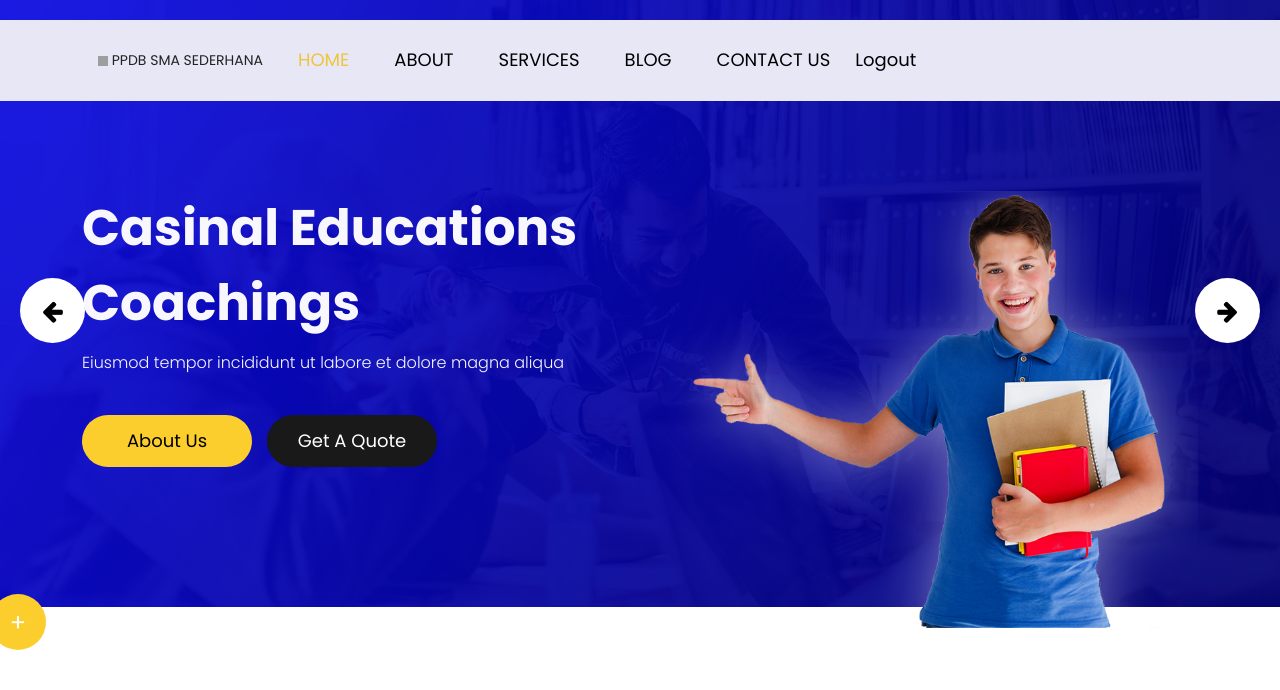
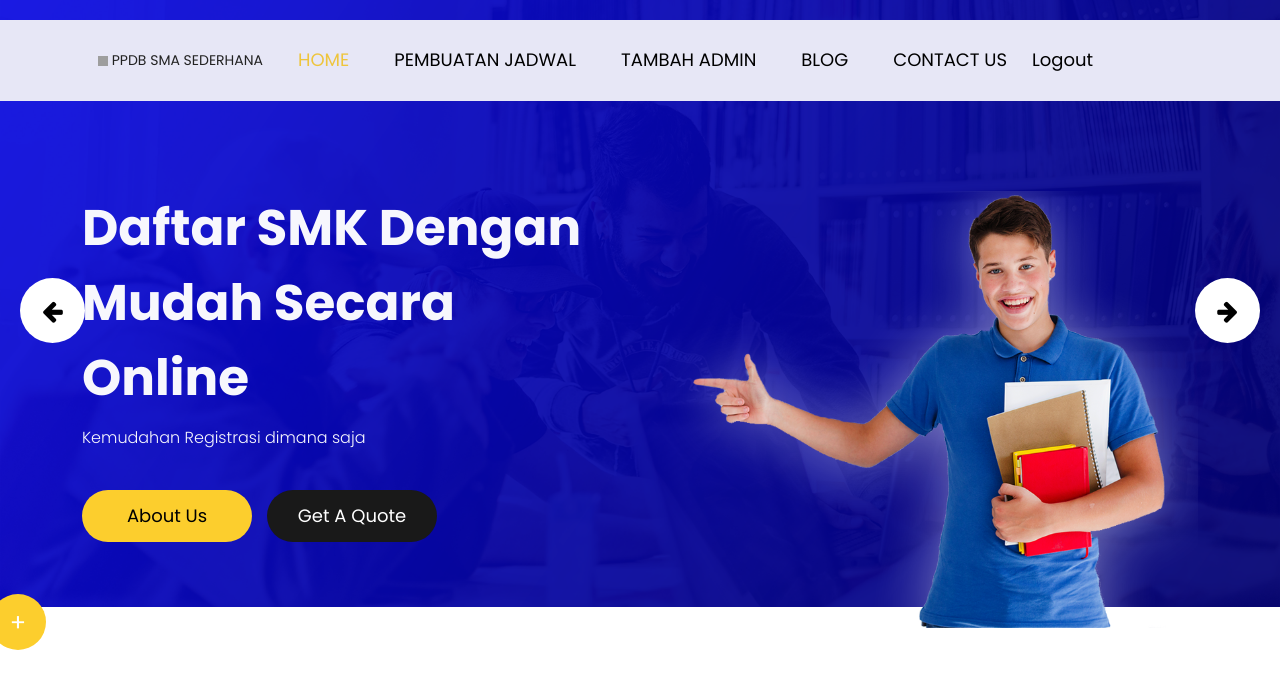
Before and after one commit to NFadil/kel3_p3l_PPDB, a PHP site: page / in a window 1280 px wide. Shown: the top 690 px of the page. Run offline with PHP 8.4, Linux system fonts and the light colour scheme; the visitor is signed in with stand-in values (Sample User, id 1); some libraries are stand-ins or nearby versions; grey boxes are pictures that could not be loaded.

Commit message:
Update index.php

```diff
--- a/index.php
+++ b/index.php
@@ -62,10 +62,10 @@ if (!isset($_SESSION['username'])) {
                                 <a class="nav-link" href="index.php">Home</a>
                             </li>
                             <li class="nav-item">
-                                <a class="nav-link" href="about.php">About</a>
+                                <a class="nav-link" href="about.php">Pembuatan Jadwal</a>
                             </li>
                             <li class="nav-item">
-                                <a class="nav-link" href="services.php">Services</a>
+                                <a class="nav-link" href="services.php">Tambah Admin</a>
                             </li>
                             <li class="nav-item">
                                 <a class="nav-link" href="blog.php">Blog</a>
@@ -92,8 +92,8 @@ if (!isset($_SESSION['username'])) {
                             <div class="banner_taital_main">
                                 <div class="row">
                                     <div class="col-md-6">
-                                        <h1 class="banner_taital">Casinal Educations Coachings</h1>
-                                        <p class="banner_text">Eiusmod tempor incididunt ut labore et dolore magna aliqua</p>
+                                        <h1 class="banner_taital">Daftar SMK Dengan Mudah Secara Online</h1>
+                                        <p class="banner_text">Kemudahan Registrasi dimana saja</p>
                                         <div class="btn_main">
                                             <div class="about_bt active"><a href="#">About Us</a></div>
                                             <div class="quote_bt"><a href="#">Get A Quote</a></div>
```
